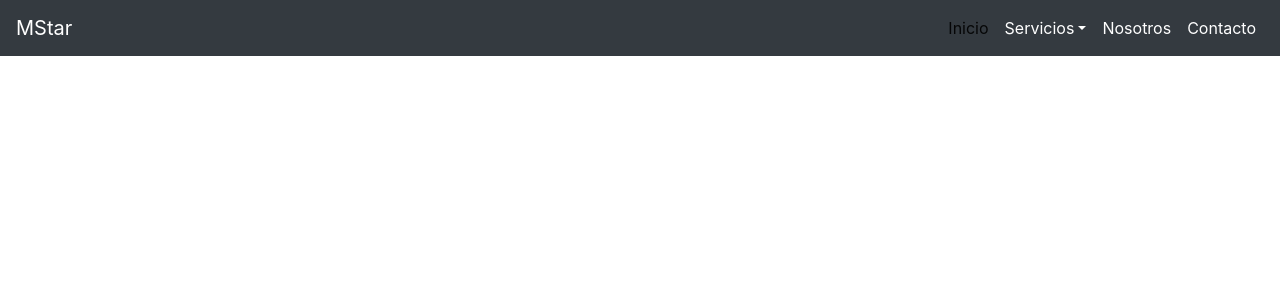
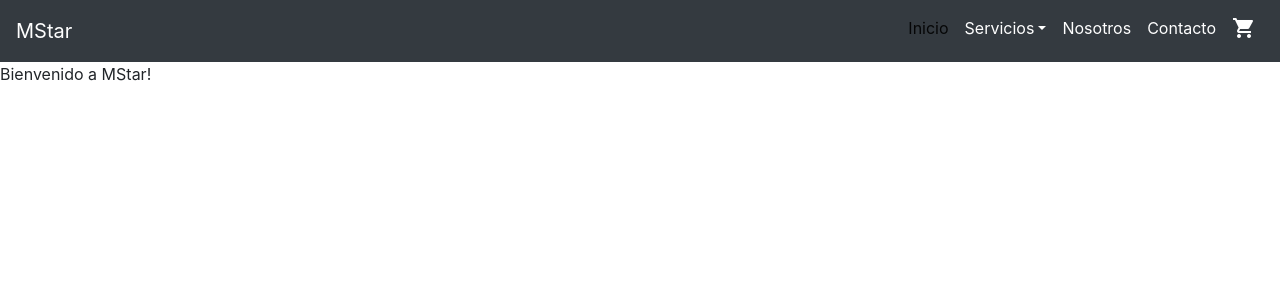
Before and after one commit to MarceloCarabajal/react-carabajal, a React (Create React App) app: page / in a window 1280 px wide. Shown: the top 300 px of the page. Built offline with nearby package versions, Linux system fonts and the light colour scheme.

Commit message:
desafío 3

```diff
--- a/public/index.html
+++ b/public/index.html
@@ -16,7 +16,8 @@
     -->
     <link rel="manifest" href="%PUBLIC_URL%/manifest.json" />
     <link rel="stylesheet" href="https://cdn.jsdelivr.net/npm/bootstrap@4.6.1/dist/css/bootstrap.min.css" integrity="sha384-zCbKRCUGaJDkqS1kPbPd7TveP5iyJE0EjAuZQTgFLD2ylzuqKfdKlfG/eSrtxUkn" crossorigin="anonymous">
-
+    <link href="https://fonts.googleapis.com/icon?family=Material+Icons"
+    rel="stylesheet">
     <!--
       Notice the use of %PUBLIC_URL% in the tags above.
       It will be replaced with the URL of the `public` folder during the build.
--- a/src/App.js
+++ b/src/App.js
@@ -1,10 +1,14 @@
 import { Fragment } from 'react';
 import NavBar from './components/NavBar';
+import ItemListContainer from './components/ItemListContainer';
+
+
 
 function App() {
   return (
    <Fragment>
       <NavBar />
+      <ItemListContainer greeting="Bienvenido a MStar!"/>
    </Fragment>
   );
 }
--- /dev/null
+++ b/src/components/CartWidget.js
@@ -0,0 +1,11 @@
+const CartWidget = () => {
+
+    return (
+        <span className="material-icons">
+            shopping_cart
+        </span>
+
+    )
+}
+
+export default CartWidget;
--- /dev/null
+++ b/src/components/ItemListContainer.js
@@ -0,0 +1,12 @@
+import { Fragment } from "react";
+
+const ItemListContainer = (props) => {
+
+    return (
+        <Fragment>
+            <p>{props.greeting}</p>
+        </Fragment>
+    )
+}
+
+export default ItemListContainer;
--- a/src/components/NavBar.js
+++ b/src/components/NavBar.js
@@ -1,3 +1,5 @@
+import CartWidget from './CartWidget';
+
 
 const NavBar = () => {
 
@@ -29,6 +31,9 @@ const NavBar = () => {
                     <li class="nav-item">
                         <a class="nav-link" href="#">Contacto</a>
                     </li>
+                    <li class="nav-item">
+                    <a class="nav-link" href="#"><CartWidget /></a>
+                    </li>
 
                     </ul>
                 </div>
```
